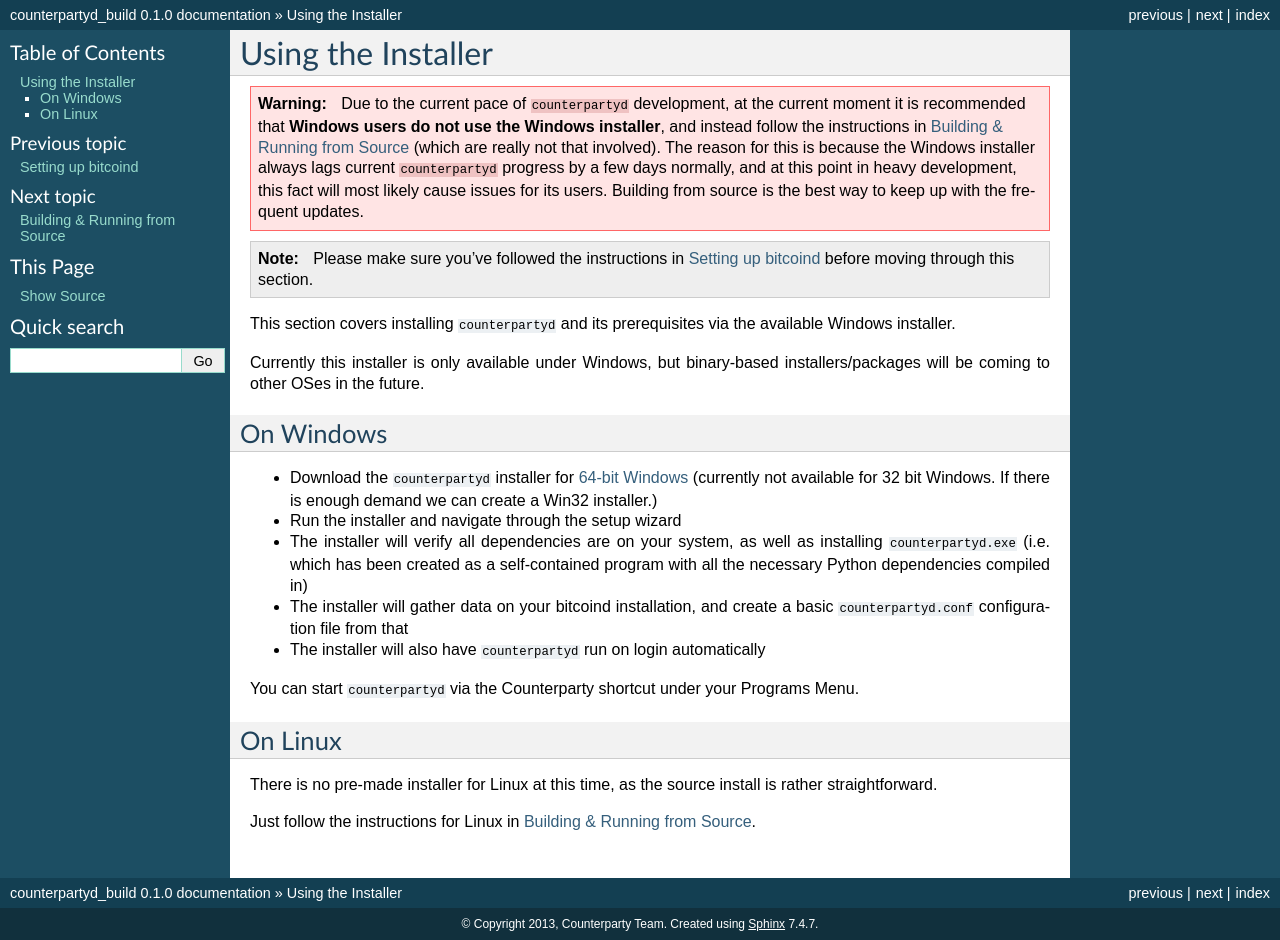
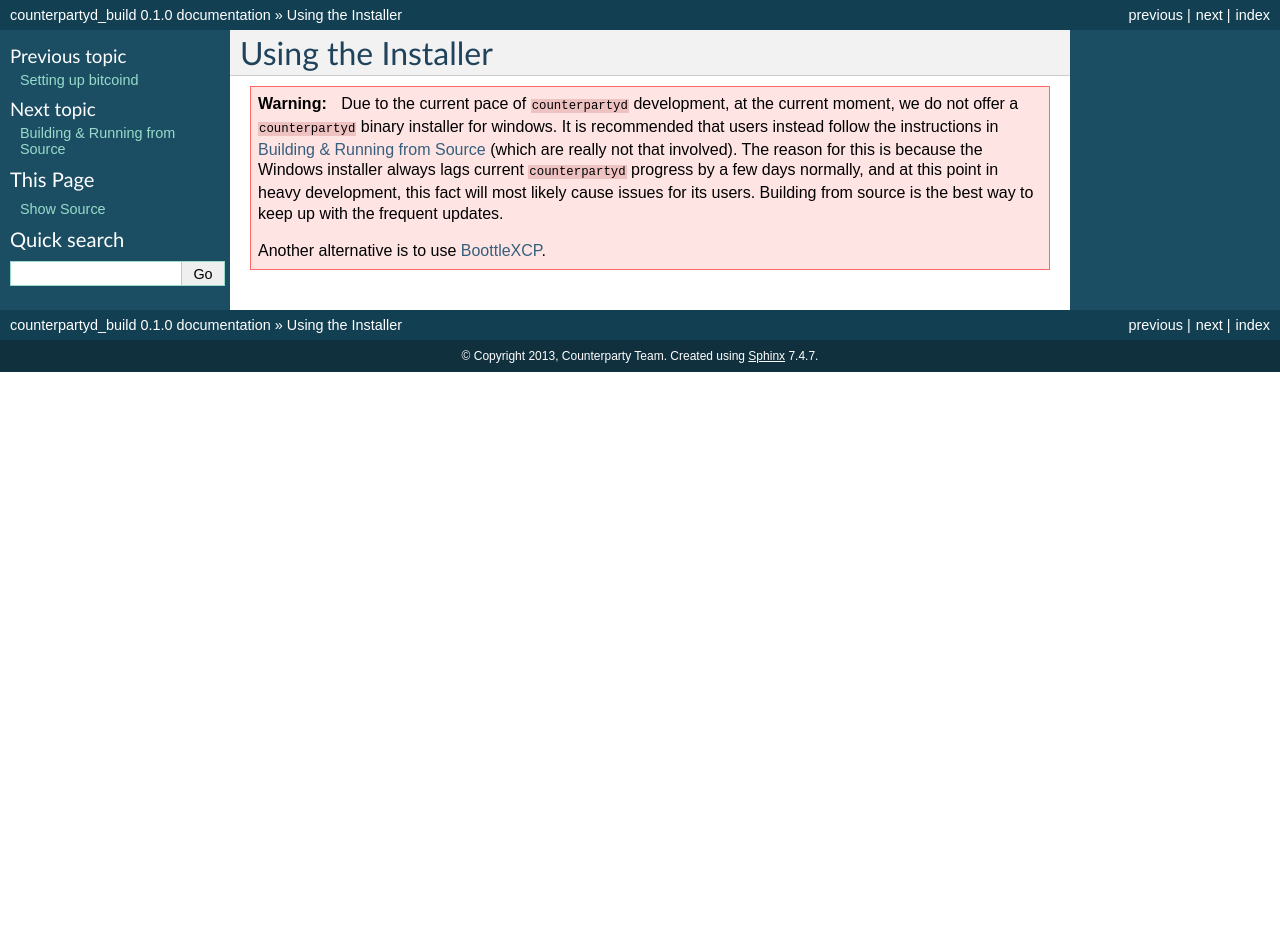
Before and after one commit to CounterpartyXCP/federatednode, a Sphinx documentation site: the page built from docs/UsingTheInstaller.rst, in a window 1280 px wide. Built offline with Sphinx 7.4.7, drawn with Linux system fonts in a browser that asks for light colours; after the commit the page ends 900 px from its top, so only the background shows below that.

Commit message:
doc updates

```diff
--- a/docs/BuildingFromSource.rst
+++ b/docs/BuildingFromSource.rst
@@ -32,6 +32,8 @@
   or `64-bit version <http://sourceforge.net/projects/pywin32/files/pywin32/Build%20218/pywin32-218.win-amd64-py3.2.exe/download>`__
 - APSW for Windows -- grab the `32-bit version <https://apsw.googlecode.com/files/apsw-3.8.2-r1.win32-py3.2.exe>`__
   or `64-bit version <https://apsw.googlecode.com/files/apsw-3.8.2-r1.win-amd64-py3.2.exe>`__
+- Pycrypto for Windows -- grab the `32-bit version <http://www.voidspace.org.uk/downloads/pycrypto26/pycrypto-2.6.win32-py3.2.exe>`__
+  or `64-bit version <http://www.voidspace.org.uk/downloads/pycrypto26/pycrypto-2.6.win-amd64-py3.2.exe>`__
 - Git for Windows (should have already been downloaded for the ``insight`` setup).
   Download `here <http://git-scm.com/download/win>`__ and install. Use the default installer
   options (except, select *"Run Git from the Windows Command Prompt"* on the appropriate screen)
--- a/docs/UsingTheInstaller.rst
+++ b/docs/UsingTheInstaller.rst
@@ -3,40 +3,10 @@
 
 .. warning::
 
-    Due to the current pace of ``counterpartyd`` development, at the current moment it is recommended that
-    **Windows users do not use the Windows installer**, and instead follow the instructions in :doc:`BuildingFromSource`
+    Due to the current pace of ``counterpartyd`` development, at the current moment, we do not offer a ``counterpartyd``
+    binary installer for windows. It is recommended that users instead follow the instructions in :doc:`BuildingFromSource`
     (which are really not that involved). The reason for this is because the Windows installer always lags
     current ``counterpartyd`` progress by a few days normally, and at this point in heavy development, this fact will
     most likely cause issues for its users. Building from source is the best way to keep up with the frequent updates.
 
-
-.. note::
-
-    Please make sure you've followed the instructions in :doc:`SettingUpBitcoind` before moving through this section.
-
-
-This section covers installing ``counterpartyd`` and its prerequisites via the available Windows installer.
-
-Currently this installer is only available under Windows, but binary-based installers/packages will be coming
-to other OSes in the future.
-
-On Windows
-~~~~~~~~~~~~~~~~~~~~~~
-
-- Download the ``counterpartyd`` installer for `64-bit Windows <https://github.com/xnova/counterpartyd_binaries/raw/master/counterpartyd-v6.0-amd64_install.exe>`__
-  (currently not available for 32 bit Windows. If there is enough demand we can create a Win32 installer.)
-- Run the installer and navigate through the setup wizard
-- The installer will verify all dependencies are on your system, as well as installing ``counterpartyd.exe``
-  (i.e. which has been created as a self-contained program with all the necessary Python dependencies compiled in)
-- The installer will gather data on your bitcoind installation, and create a basic ``counterpartyd.conf`` configuration file from that
-- The installer will also have ``counterpartyd`` run on login automatically
-
-You can start ``counterpartyd`` via the Counterparty shortcut under your Programs Menu.
-
-
-On Linux
-~~~~~~~~~~~~~~~~~~~~~~~
-
-There is no pre-made installer for Linux at this time, as the source install is rather straightforward.
-
-Just follow the instructions for Linux in :doc:`BuildingFromSource`.
+    Another alternative is to use `BoottleXCP <https://github.com/JahPowerBit/BoottleXCP>`__.
```
Also changed, not shown: 1 other file.
